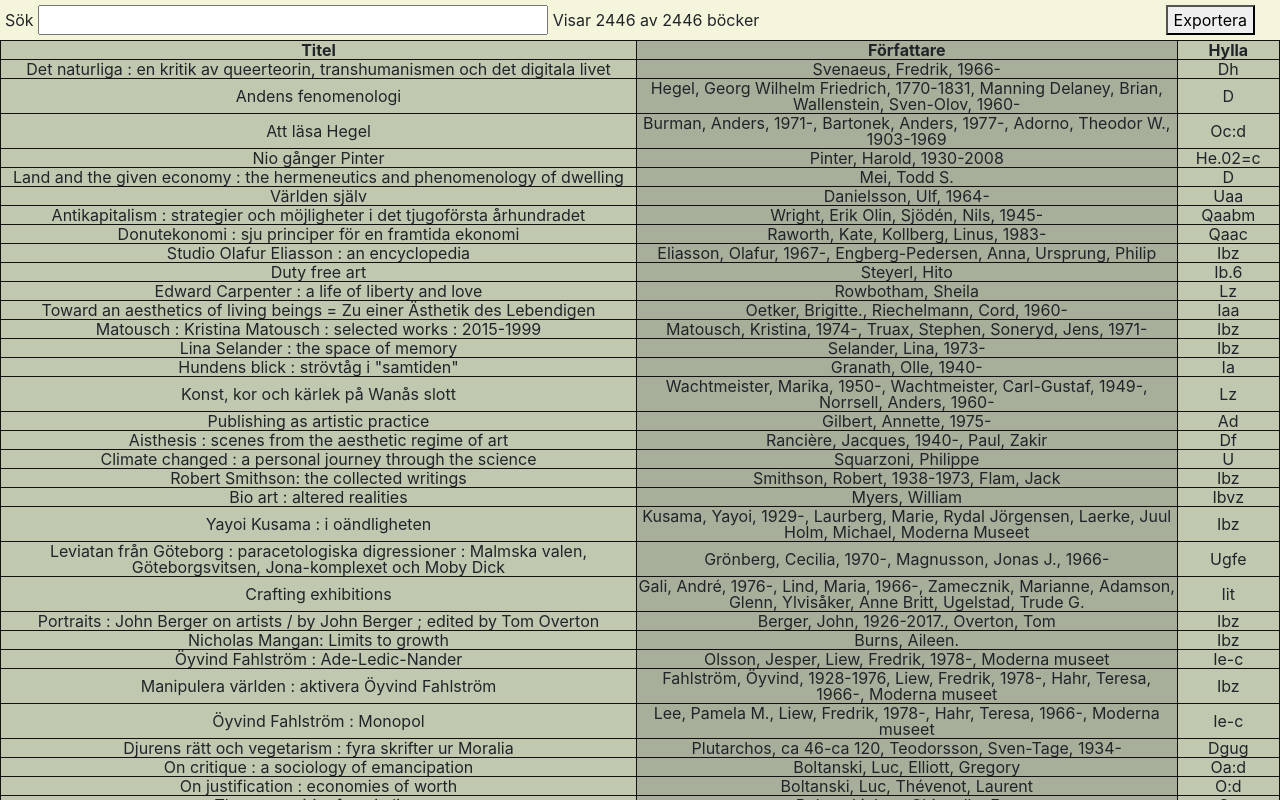
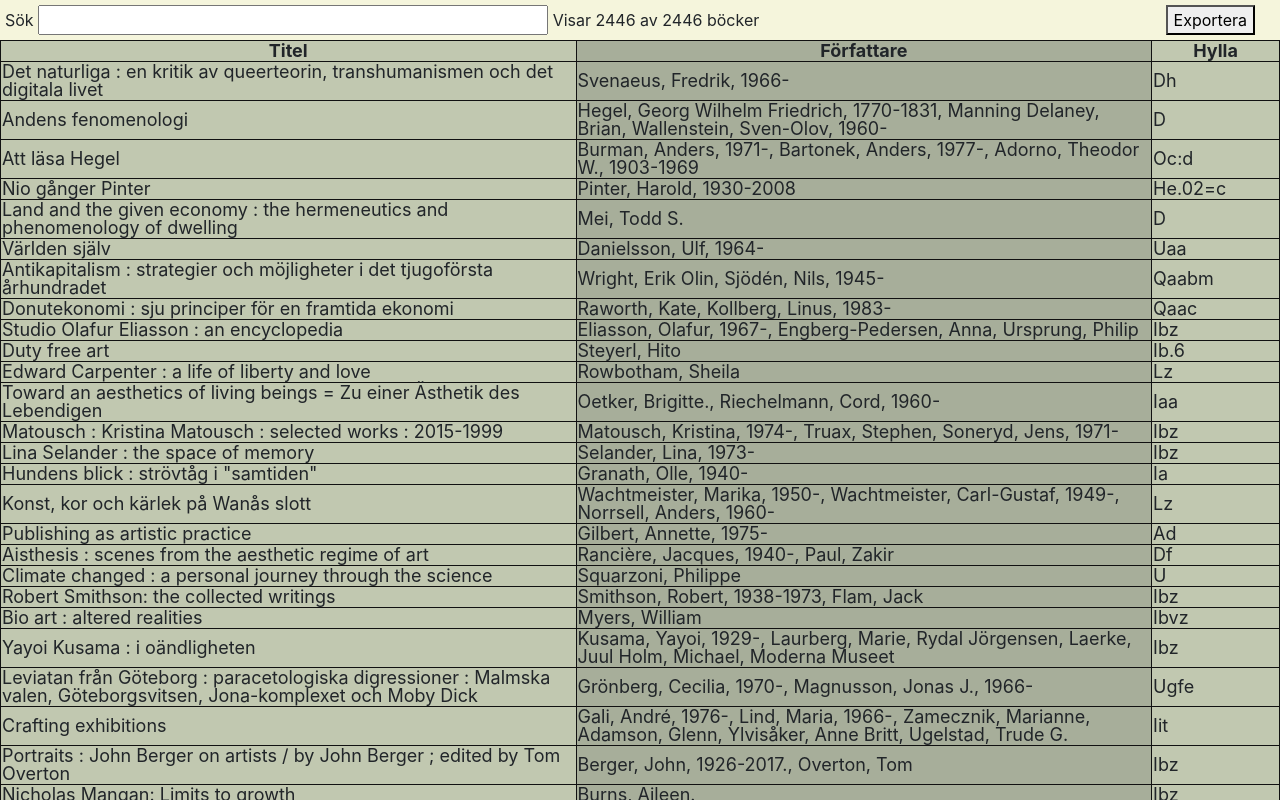
Before and after one commit to felix-lindgren/remontgatan-bib, a plain HTML site: page index.html in a window 1280 px wide. Drawn offline with nearby package versions, Linux system fonts and the light colour scheme.

Commit message:
changed ratios for table bars

```diff
--- a/script.js
+++ b/script.js
@@ -43,6 +43,7 @@ async function make_table(t){
         var row = document.createElement('tr');
         for (var j = 0; j < indecies.length; j++) {
             var cell = document.createElement('td');
+            if(j === 2) cell.classList.add("shelf")
             cell.textContent = t[i][indecies[j]];
             row.appendChild(cell);
         }
--- a/style.scss
+++ b/style.scss
@@ -122,11 +122,18 @@ body{
 }
 
 td, th{
-  text-align: center;
+  text-align: left;
+  width: 45%;
   margin: 0px;
   border: 1px solid #111111;
   background-color: #c1c8b0;
-
+  font-size: large;
+  @media screen and (max-width: 1000) {
+    font-size: x-large;
+  }
+  .shelf{
+    width:10%
+  }
 }
 
 tr{
@@ -141,4 +148,5 @@ table{
   padding-top: 30px;
   margin-top: 40px;
   line-height: 1.0;
+  width: 100%;
 }
```
Also changed, not shown: style.css, 1 other file.
